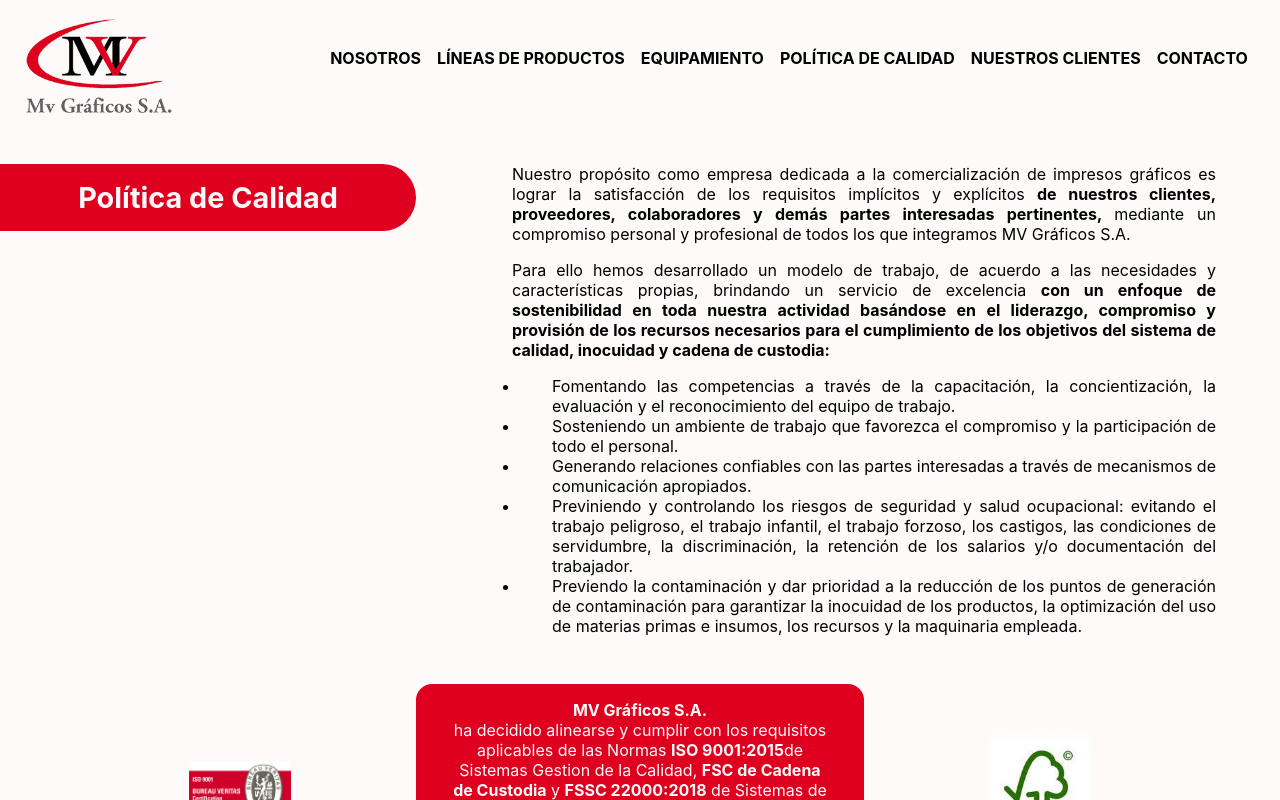
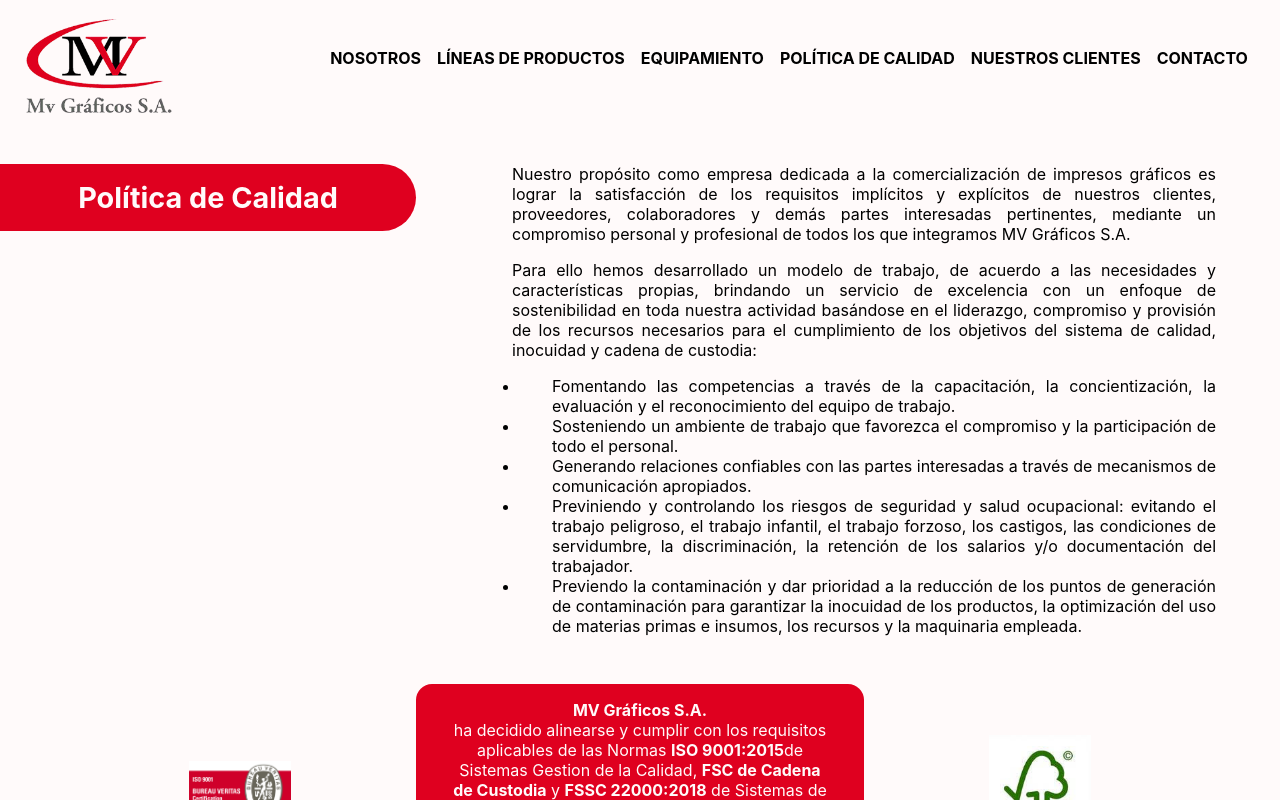
Before and after one commit to letscodearg/mv-graficos, a React (Create React App) app: page /calidad in a window 1280 px wide. Shown: the top 800 px of the page. Built offline with nearby package versions, Linux system fonts and the light colour scheme.

Commit message:
update calidad

```diff
--- a/src/pages/Calidad.js
+++ b/src/pages/Calidad.js
@@ -10,13 +10,13 @@
         <article className="article">
           <p>
             Nuestro propósito como empresa dedicada a la comercialización de impresos gráficos es lograr la satisfacción de los
-            requisitos implícitos y explícitos <b>de nuestros clientes, proveedores, colaboradores y demás partes interesadas pertinentes, </b>
+            requisitos implícitos y explícitos de nuestros clientes, proveedores, colaboradores y demás partes interesadas pertinentes,
             mediante un compromiso personal y profesional de todos los que integramos MV Gráficos S.A.
           </p>
           <p>
             Para ello hemos desarrollado un modelo de trabajo,  de acuerdo a las necesidades y características propias, brindando un servicio
-            de excelencia <b>con un enfoque de sostenibilidad en toda nuestra actividad basándose en el liderazgo, compromiso y provisión de los
-            recursos necesarios para el cumplimiento de los objetivos del sistema de calidad, inocuidad y cadena de custodia:</b>
+            de excelencia con un enfoque de sostenibilidad en toda nuestra actividad basándose en el liderazgo, compromiso y provisión de los
+            recursos necesarios para el cumplimiento de los objetivos del sistema de calidad, inocuidad y cadena de custodia:
           </p>
           <ul>
             <li>Fomentando las competencias a través de la capacitación, la concientización, la evaluación y el reconocimiento del equipo de trabajo.</li>
```
